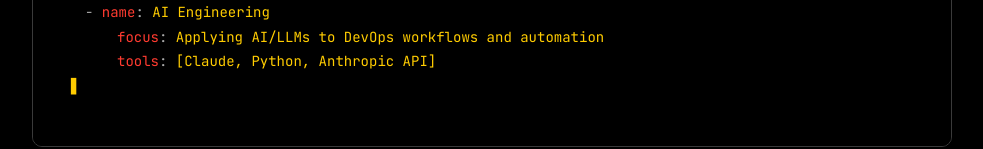
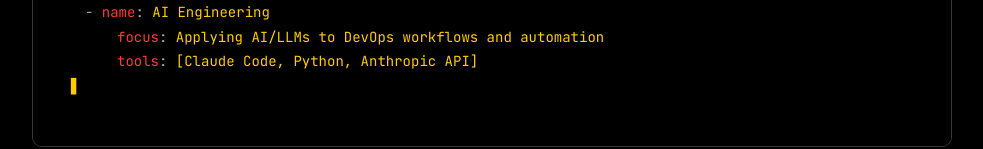
Before and after one commit to DjordjeVucinac82/djordje.vucinac, a website: page site/hobbies.html in a window 1280 px wide. Shown: the part 942-1091 px from the top of the page, without its empty margins (148-1131 px from the left). Drawn offline with Linux system fonts and the light colour scheme.

Commit message:
Replace Claude with Claude Code in AI Engineering tools in hobbies

```diff
--- a/site/hobbies.html
+++ b/site/hobbies.html
@@ -76,7 +76,7 @@
         <span class="yaml-list-item"><span class="yaml-punct">- </span><span class="yaml-key">name</span><span class="yaml-punct">: </span><span class="yaml-val">AI Engineering</span></span>
         <div class="yaml-list-block">
           <span class="yaml-inline"><span class="yaml-key">focus</span><span class="yaml-punct">: </span><span class="yaml-val">Applying AI/LLMs to DevOps workflows and automation</span></span>
-          <span class="yaml-inline"><span class="yaml-key">tools</span><span class="yaml-punct">: </span><span class="yaml-val">[Claude, Python, Anthropic API]</span></span>
+          <span class="yaml-inline"><span class="yaml-key">tools</span><span class="yaml-punct">: </span><span class="yaml-val">[Claude Code, Python, Anthropic API]</span></span>
         </div>
 
       </div>
```
